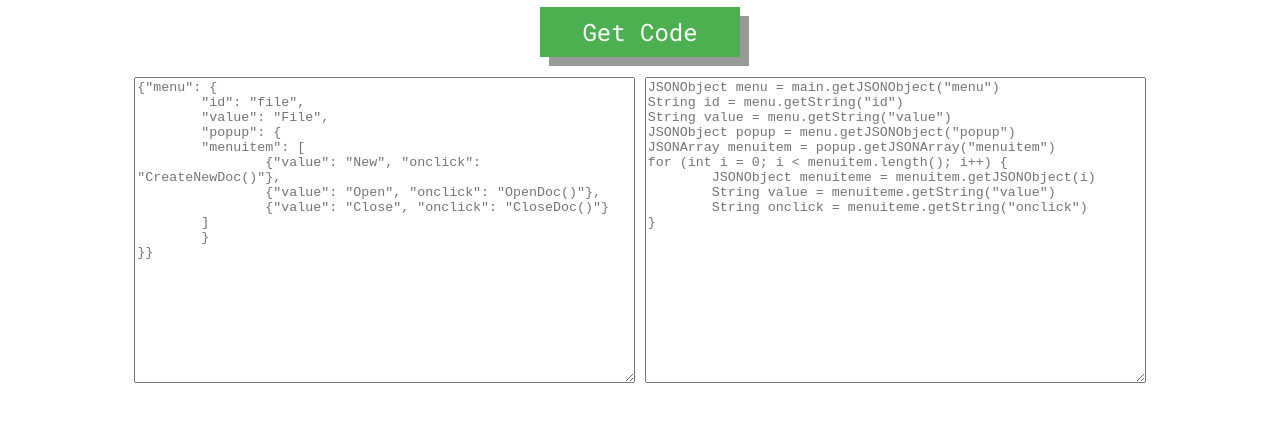
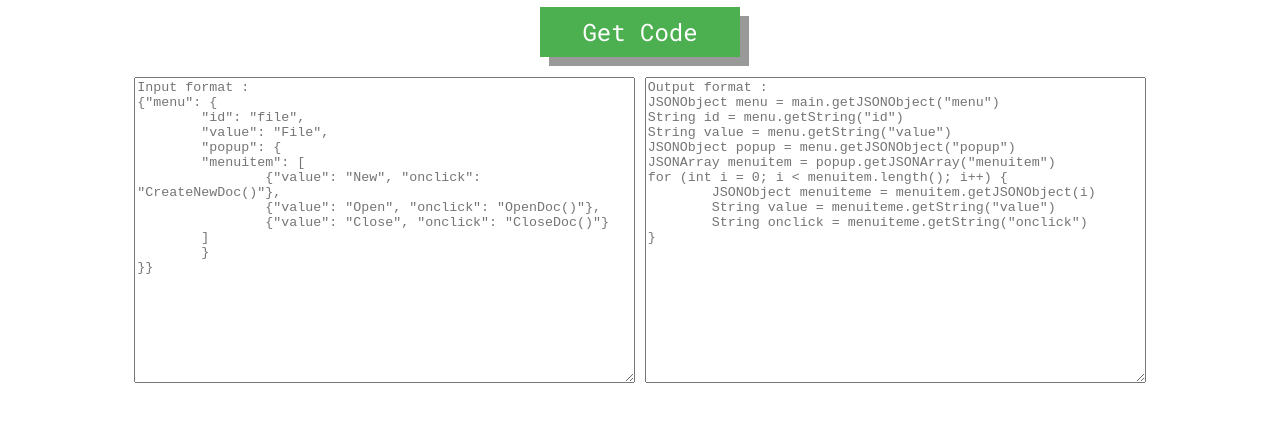
Before and after one commit to harsh2011/JSONtoJSONparsingcode, a website: page public/index.html in a window 1280 px wide. Shown: the part 275-696 px from the top of the page. Drawn offline with Linux system fonts and the light colour scheme.

Commit message:
Version 1.0.1

```diff
--- a/public/index.html
+++ b/public/index.html
@@ -5,7 +5,7 @@
     	<link href='https://fonts.googleapis.com/css?family=Karla:700,400|Roboto+Mono:400,300' rel='stylesheet' type='text/css'>
 		<style> body {padding: 0; margin: 0;} </style>
 		<script src="/init.js"></script>
-		<title>Get Your Code</title>
+		<title>JSON to Parsing Code</title>
 		<style>
 		.button {
   display: inline-block;
@@ -65,9 +65,12 @@ font-size: 35px;
 	</head>
 	<body>
 
+  <noscript>
+  <p itemprop="description">Get you JSON parsing code in JAVA from the JSON format. This is for lazy android developer who are so lazy to write parsing code while working with Web APIs</p>
+
+</noscript>
+
 	<div id="header" class="header header-shadow">
-
-
 	    <div id="rightnav">
 	      <a>Author : Harsh Patel</a>
 	      <a>Version : 1.0.1</a>
@@ -98,7 +101,8 @@ font-size: 35px;
 		    <button onclick="myFunction()" class="button" >Get Code</button>
 			<div class="container">
 
-<textarea rows="20" cols="60" id="input" placeholder='{"menu": {
+<textarea rows="20" cols="60" id="input" placeholder='Input format :
+{"menu": {
 	"id": "file",
 	"value": "File",
 	"popup": {
@@ -109,7 +113,8 @@ font-size: 35px;
 	]
 	}
 }}'></textarea>
-<textarea rows="20" cols="60" id="output" placeholder='JSONObject menu = main.getJSONObject("menu")
+<textarea rows="20" cols="60" id="output" placeholder='Output format :
+JSONObject menu = main.getJSONObject("menu")
 String id = menu.getString("id")
 String value = menu.getString("value")
 JSONObject popup = menu.getJSONObject("popup")
```
